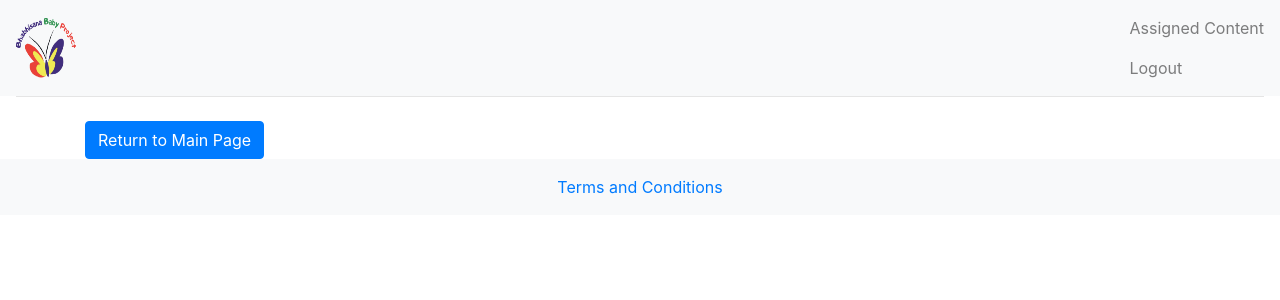
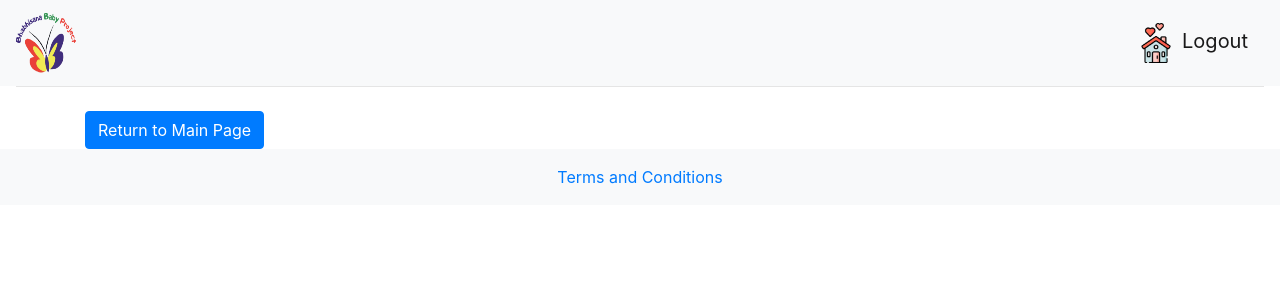
Before and after one commit to beyonsay/YAYBD, a Django app: page /assigned/ in a window 1280 px wide. Shown: the top 300 px of the page. Run offline with Django 4.2, Linux system fonts and the light colour scheme; the visitor is signed in with stand-in values (Sample User, id 1); data that the repository does not hold is empty; some libraries are stand-ins or nearby versions.

Commit message:
UI changes

```diff
--- a/main/templates/main/base.html
+++ b/main/templates/main/base.html
@@ -53,15 +53,19 @@
 		<a class="navbar-brand" href="{% url 'main:main' %}">
 			<img src="{% static '/images/BBP-Logo.png' %}" width="60" height="60" alt="Bhabhisana Baby Project logo">
 		</a>
-		<!-- <a class="navbar-brand" href="{% url 'main:main' %}">
-			<img src="{% static '/images/inethi-logo.jpeg' %}" width="60" height="60" alt="Bhabhisana Baby Project logo">
-		</a> -->
 		<div class="navbar-nav">
 			{% if user.is_authenticated %}
-				<a class="nav-item nav-link" href="{% url 'users:assigned' %}">Assigned Content</a>
-				<a class="nav-item nav-link" href="{% url 'logout' %}">Logout</a>
+				<!-- <a class="nav-item nav-link" href="{% url 'logout' %}">Logout</a> -->
+				<a class="navbar-brand" href="{% url 'logout' %}">
+					<img src="{% static '/images/parenthealth.png' %}"  width="40" height="40" class="d-inline-block" alt="">
+					Logout
+				  </a>
 			{% else %}
-				<a class="nav-item nav-link" href="{% url 'login' %}">Login</a>
+				<!-- <a class="nav-item nav-link" href="{% url 'login' %}">Login</a> -->
+				<a class="navbar-brand" href="{% url 'login' %}">
+					<img src="{% static '/images/parenthealth.png' %}"  width="40" height="40" class="d-inline-block" alt="">
+					Login
+				  </a>
 			{% endif %}
 		</div>
 	</nav>
--- a/users/templates/users/assigned.html
+++ b/users/templates/users/assigned.html
@@ -8,11 +8,12 @@
             <a href="{% url 'main:main' %}" class="btn btn-primary">Return to Main Page</a>
         </div>
     </div>
-
-    <div class="row" id = "content-container">
+</div>
+<div class="container">
+    <div class="row" id="content-container">
         {% for result in allcontent %}
-      <div class="col-md-6" style="margin-bottom: 2%;">
-        <div class="card">
+        <div class="col-md-6 content-item">
+            <div class="card text-center" style="margin-bottom: 2%;">
                 <h2>{{ result.title }}</h2>
                 <p>
                     <span class="badge badge-primary" style="margin-right: 0.3125%;">{{ result.topics }}</span>
@@ -26,4 +27,5 @@
         {% endfor %}
     </div>
 </div>
+
 {% endblock %}
```
Also changed, not shown: main/templates/main/main.html (+6 -1 lines), yayb2/static/images/parenthealth.png (added), 2 other files. Lines whose indentation alone changed are shown as unchanged.
